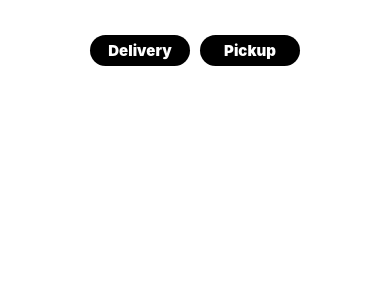
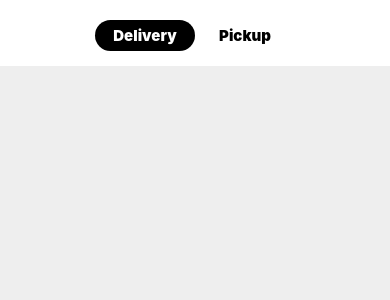
Before and after one commit to AliFaiizan/instantFood, a React Native app: screen / in a window 390 px wide. Shown: the top 300 px of the page. Built offline with nearby package versions, Linux system fonts and the light colour scheme.

Commit message:
headertabs finished

```diff
--- a/components/HeaderTabs.tsx
+++ b/components/HeaderTabs.tsx
@@ -6,31 +6,46 @@ import {
   TouchableOpacity,
   Platform,
 } from "react-native";
-import React from "react";
+import React, { useState } from "react";
 
 export default function HeaderTabs() {
+
+  const [activeTab,setActiveTab]=useState('Delivery'); //for managing top options
   return (
     <View style={styles.container}>
-      <HeaderButton text="Delivery"  btnColor='' txtColor='' />
-      <HeaderButton text="Pickup" />
+      <HeaderButton
+        text="Delivery"
+        btnColor="#000"
+        txtColor="#fff"
+        activeTab={activeTab}
+        setActiveTab={setActiveTab}
+      />
+      <HeaderButton
+        text="Pickup"
+        btnColor="#fff"
+        txtColor="#000"
+        activeTab={activeTab}
+        setActiveTab={setActiveTab}
+      />
     </View>
   );
 }
 
-const HeaderButton = ({ text }: any) => {
+const HeaderButton = ({ text, btnColor='#000', txtColor="#fff",activeTab,setActiveTab }: any) => { //default value of the prop is empty
+
   let Touchable: any = TouchableOpacity;
 
   if (Platform.OS === "android") {
     Touchable = TouchableNativeFeedback;
   }
   return (
-    <View style={styles.touchable}>
+  <View style={[styles.touchable,{backgroundColor:activeTab===text?"#000":"#fff"}]}>
     <Touchable
       onPress={() => {
-        console.log("this");
+        setActiveTab(text)
       }}
     >
-        <Text style={styles.text}>{text}</Text>
+        <Text style={[styles.text,{color:activeTab===text?"#fff":"#000"}]}>{text}</Text>
     </Touchable>
     </View>
   );
@@ -42,17 +57,15 @@ const styles = StyleSheet.create({
     justifyContent:'center',
     width:'100%',
     alignSelf: "center",
-    marginTop: 30,
+    marginTop: 5,
   },
   text: {
     fontSize: 15,
     fontWeight:Platform.OS==='android'?'bold':'900',
     color: "#fff",
-    backgroundColor: "#000",
   },
   touchable: {
-    backgroundColor: "#000",
-    margin:5,
+    padding:5,
     width:100,
     alignItems:'center',
     paddingVertical: 6,
--- a/components/Screen.tsx
+++ b/components/Screen.tsx
@@ -13,7 +13,7 @@ const Screen = (props:any) => {
 const style = StyleSheet.create({
   SafeViewAndroid: {
     flex: 1,
-    backgroundColor: "#fff",
+    backgroundColor: "#eee",
     paddingTop:Platform.OS==='android'?StatusBar.currentHeight: 0
   },
 });
--- a/screens/Home.tsx
+++ b/screens/Home.tsx
@@ -7,7 +7,10 @@ import HeaderTabs from '../components/HeaderTabs'
 const Home = () => {
   return (
     <Screen>
+      <View style={styles.container}>
         <HeaderTabs />
+
+      </View>
     </Screen>
   );
 }
@@ -16,7 +19,7 @@ export default Home;
 
 const styles = StyleSheet.create({
   container: {
-    flex: 1,
     backgroundColor: "#fff",
+    padding:15,
   },
 });
```
